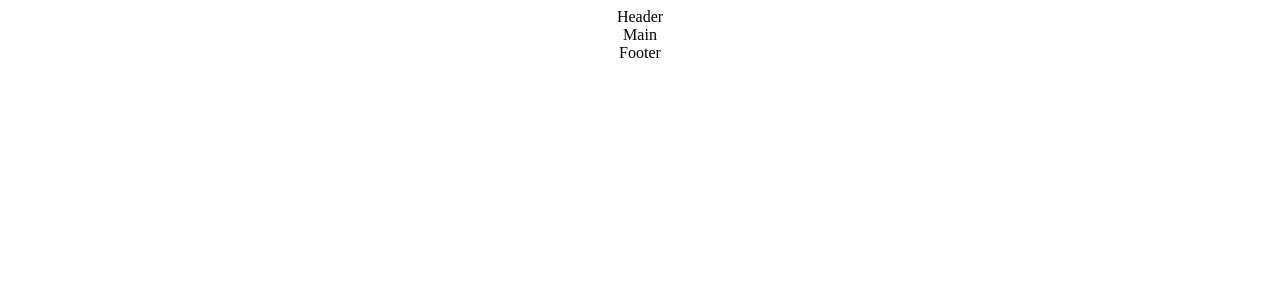
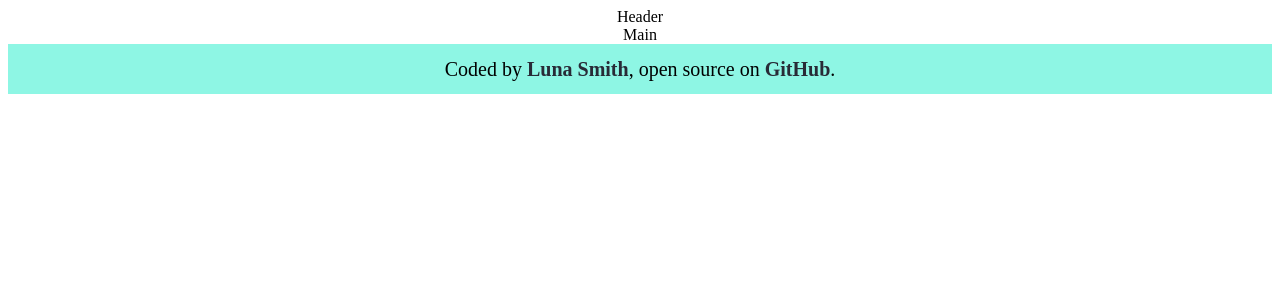
Before and after one commit to Lu-Smith/my_todo_list_react_typescript_redux, a React (Create React App) app: page / in a window 1280 px wide. Shown: the top 300 px of the page. Built offline with nearby package versions, Linux system fonts and the light colour scheme.

Commit message:
Updated Footer.tsx
Added Footer.styles.ts
Installed styled-components and router-dom

```diff
--- a/package.json
+++ b/package.json
@@ -11,11 +11,14 @@
     "@types/node": "^16.11.57",
     "@types/react": "^18.0.18",
     "@types/react-dom": "^18.0.6",
+    "@types/styled-components": "^5.1.26",
     "react": "^18.2.0",
     "react-dom": "^18.2.0",
     "react-redux": "^8.0.2",
+    "react-router-dom": "^6.3.0",
     "react-scripts": "5.0.1",
     "redux": "^4.2.0",
+    "styled-components": "^5.3.5",
     "typescript": "^4.8.2",
     "web-vitals": "^2.1.4"
   },
--- a/src/app/components/Footer.tsx
+++ b/src/app/components/Footer.tsx
@@ -1,8 +1,11 @@
-import React, {FC} from 'react'
+import React, {FC} from 'react';
+import {FooterContainer} from './styles/Footer.styles';
 
 const Footer: FC = () => {
   return (
-    <div>Footer</div>
+    <FooterContainer>Coded by
+        <a href='https://www.lunasmithart.com/' target='_blank' rel="noreferrer"> Luna Smith</a>, open source on <a href='https://github.com/Lu-Smith/my_todo_list_react_typescript_redux' target='_blank' rel="noreferrer">GitHub</a>.
+    </FooterContainer>
   )
 }
 
--- /dev/null
+++ b/src/app/components/styles/Footer.styles.ts
@@ -0,0 +1,22 @@
+import styled from 'styled-components';
+import {Link} from "react-router-dom";
+
+export const FooterContainer = styled.div`
+ background: #8ef6e4;
+ color: black;
+ padding: 10px 0;
+ font-size: 20px;
+ line-height: 30px;
+
+ a {
+    color: #282A36;
+    text-decoration: none;
+    font-weight: 600;
+    transition: all 200ms ease-in-out;
+ }
+
+ a:hover {
+    color: #282A36;
+    border-bottom: 2px solid #282A36;
+ }
+`
```
Also changed, not shown: 1 other file (tests, documents, lock files or other folders).
